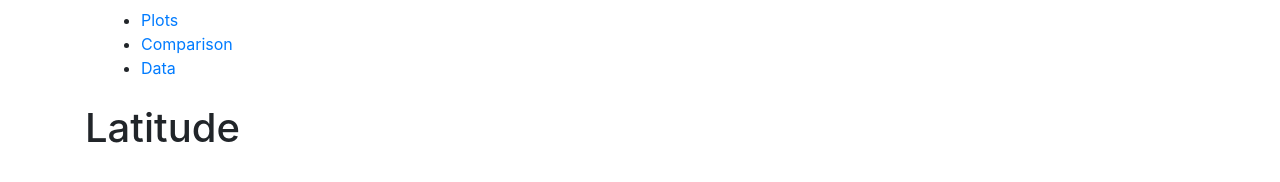
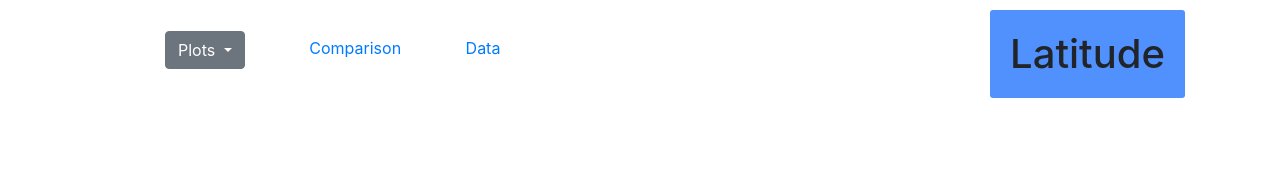
Before and after one commit to ivvyami/Weather-Website, a plain HTML site: page index.html in a window 1280 px wide. Drawn offline with nearby package versions, Linux system fonts and the light colour scheme.

Commit message:
adding photos and some more stuff to css

```diff
--- a/index.html
+++ b/index.html
@@ -13,7 +13,18 @@
         <nav class = "navbar">
             <ul>
                 <li>
-                    <a href = '#'>Plots</a>
+                        <div class="dropdown">
+                                <a class="btn btn-secondary dropdown-toggle" href="#" role="button" id="dropdownMenuLink" data-toggle="dropdown" aria-haspopup="true" aria-expanded="false">
+                                  Plots
+                                </a>
+
+                                <div class="dropdown-menu" aria-labelledby="dropdownMenuLink">
+                                  <a class="dropdown-item" href="#">Max Temperature</a>
+                                  <a class="dropdown-item" href="#">Humidity</a>
+                                  <a class="dropdown-item" href="#">Cloudiness</a>
+                                  <a class="dropdown-item" href="#">Wind Speed</a>
+                                </div>
+                              </div>
                 </li>
                 <li>
                     <a href='#'>Comparison</a>
@@ -22,10 +33,12 @@
                     <a href='#'>Data</a>
                 </li>
             </ul>
+            <header class="header", href ="#">
+                <h1>Latitude</h1>
+            </header>
         </nav>
-        <header class = "header">
-            <h1>Latitude</h1>
-        </header>
     </div>
+    <div class ="col-"
+
 </body>
 </html>
--- a/style.css
+++ b/style.css
@@ -0,0 +1,19 @@
+.navbar {
+    padding: 10px;
+    background: #fff;
+}
+
+.navbar li {
+    display: inline-block;
+    padding: 20px;
+    margin-right: 10px;
+    margin-left: 10px;
+    cursor: pointer;
+    border-radius: 3px;
+}
+
+.header h1{
+    padding: 20px;
+    background: #5191fd;
+    border-radius: 3px
+}
```
Also changed, not shown: Lat_vs_Cloud.png (added), Lat_vs_Humid.png (added), Lat_vs_Temp.png (added), Lat_vs_WindSpeed.png (added).
